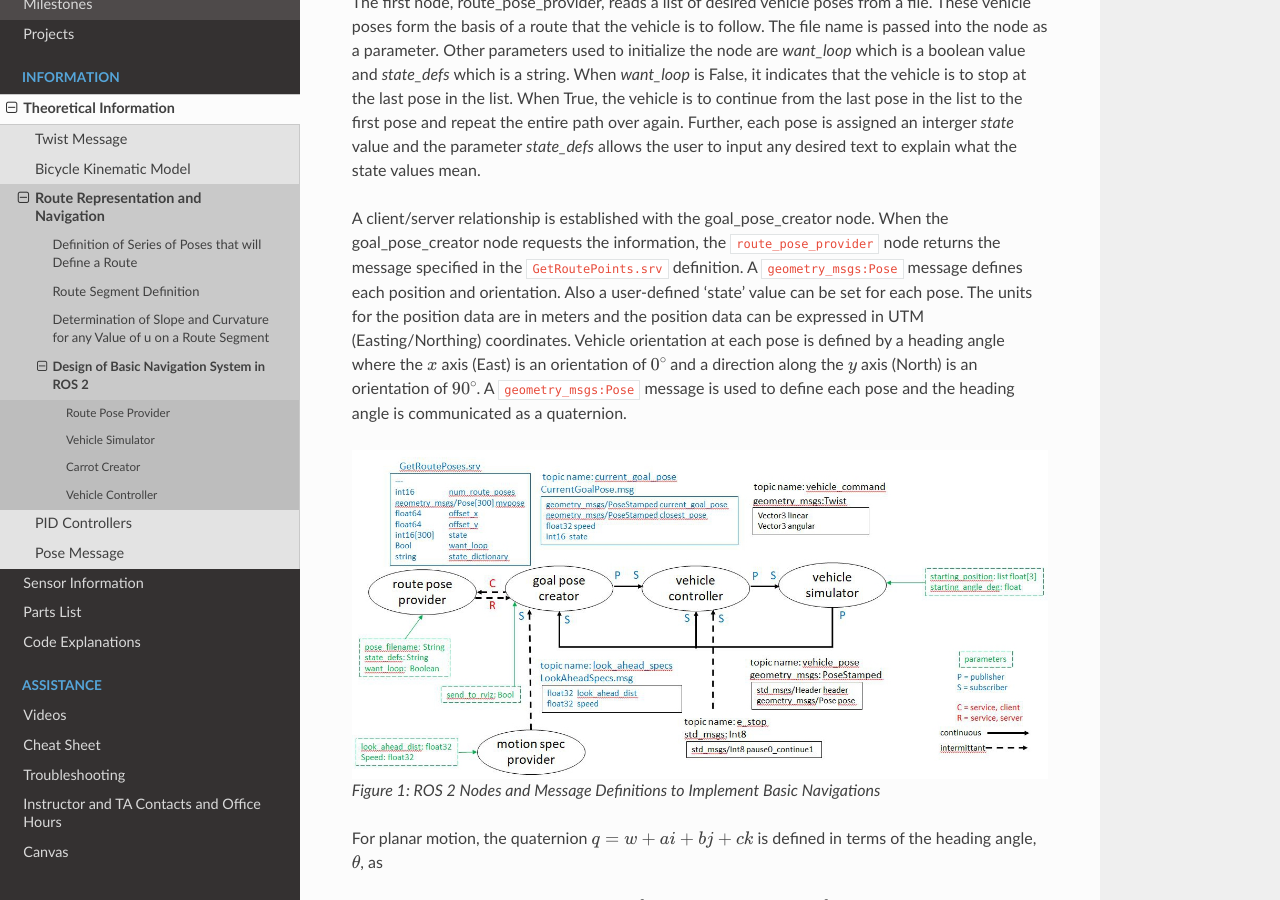
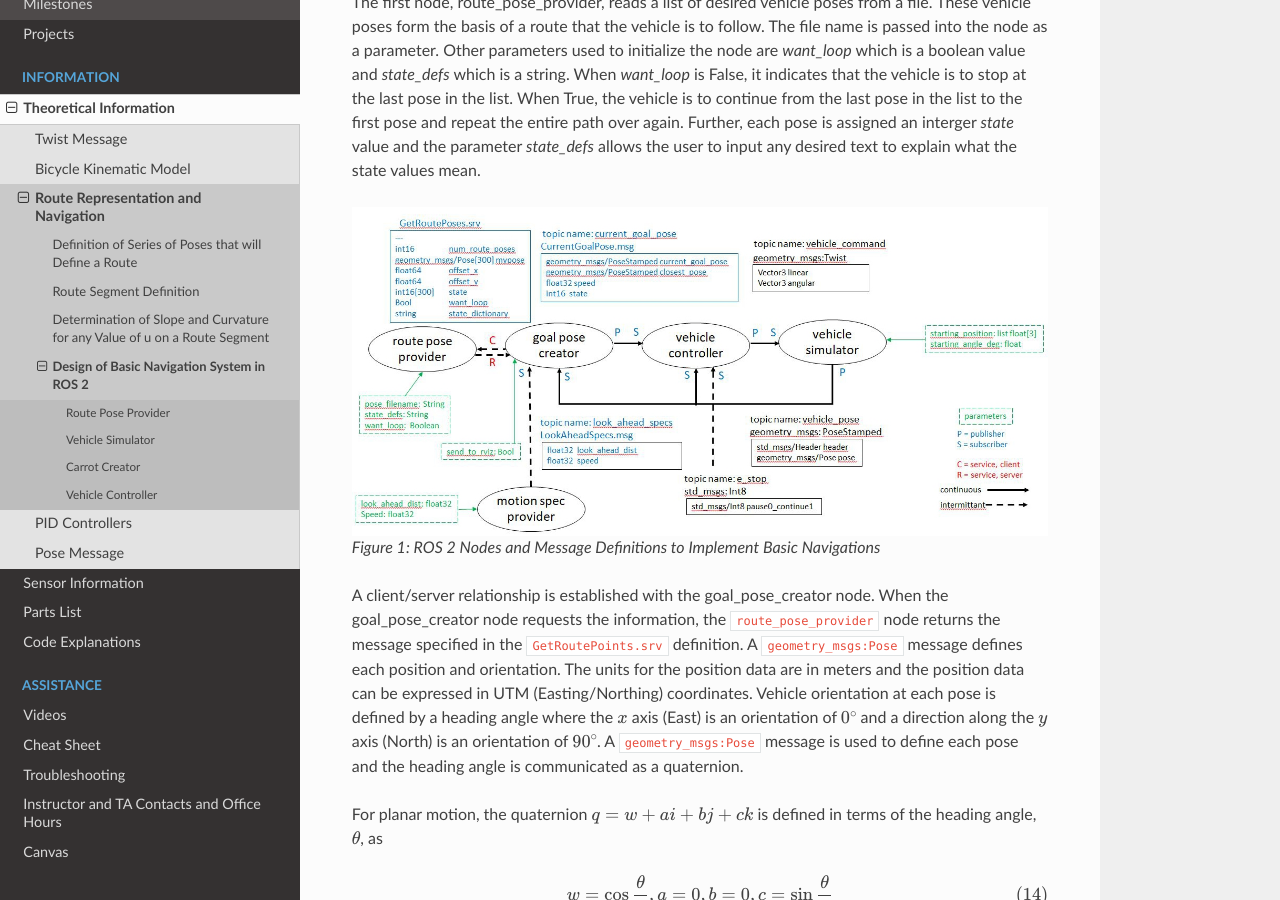
Before and after one commit to av-mae-uf/av1tenth-docs, a Sphinx documentation site: the page built from docs/information/theoryinfo/routes/navsys.rst, in a window 1280 px wide and 900 px high, scrolled down 369 px. Built offline with Sphinx 7.4.7 and the Read the Docs theme 2.0.0, drawn with Linux system fonts in a browser that asks for light colours.

Commit message:
Update navsys.rst

```diff
--- a/docs/information/theoryinfo/routes/navsys.rst
+++ b/docs/information/theoryinfo/routes/navsys.rst
@@ -6,18 +6,18 @@ Route Pose Provider
 ^^^^^^^^^^^^^^^^^^^^^
 The first node, route_pose_provider, reads a list of desired vehicle poses from a file.  These vehicle poses form the basis of a route that the vehicle is to follow.  The file name is passed into the node as a parameter.   Other parameters used to initialize the node are *want_loop* which is a boolean value and *state_defs* which is a string.  When *want_loop* is False, it indicates that the vehicle is to stop at the last pose in the list.  When True, the vehicle is to continue from the last pose in the list to the first pose and repeat the entire path over again.  Further, each pose is assigned an interger *state* value and the parameter *state_defs* allows the user to input any desired text to explain what the state values mean.
 
-A client/server relationship is established with the goal_pose_creator node.  When the goal_pose_creator node requests the information,
-the ``route_pose_provider`` node returns the message specified in the ``GetRoutePoints.srv`` definition.  A ``geometry_msgs:Pose`` message defines each position and
-orientation.  Also a user-defined ‘state’ value can be set for each pose.  The units for the position data are in meters and the position data
-can be expressed in UTM (Easting/Northing) coordinates.  Vehicle orientation at each pose is defined by a heading angle where the
-:math:`x` axis (East) is an orientation of :math:`0^{\circ}` and a direction along the :math:`y` axis (North) is an orientation of :math:`90^{\circ}`.
-A ``geometry_msgs:Pose`` message is used to define each pose and the heading angle is communicated as a quaternion.
-
 .. figure:: images/gps_nav2.jpg
     :alt: ROS 2 Nodes and Message Definitions to Implement GPS Navigation
     :width: 100%
 
     Figure 1: ROS 2 Nodes and Message Definitions to Implement Basic Navigations
+
+A client/server relationship is established with the goal_pose_creator node.  When the goal_pose_creator node requests the information,
+the ``route_pose_provider`` node returns the message specified in the ``GetRoutePoints.srv`` definition.  A ``geometry_msgs:Pose`` message defines each position and
+orientation.  The units for the position data are in meters and the position data
+can be expressed in UTM (Easting/Northing) coordinates.  Vehicle orientation at each pose is defined by a heading angle where the
+:math:`x` axis (East) is an orientation of :math:`0^{\circ}` and a direction along the :math:`y` axis (North) is an orientation of :math:`90^{\circ}`.
+A ``geometry_msgs:Pose`` message is used to define each pose and the heading angle is communicated as a quaternion.
 
 For planar motion, the quaternion :math:`q = w + a i + b j + c k` is defined in terms of the heading angle, :math:`\theta`, as
 
```
